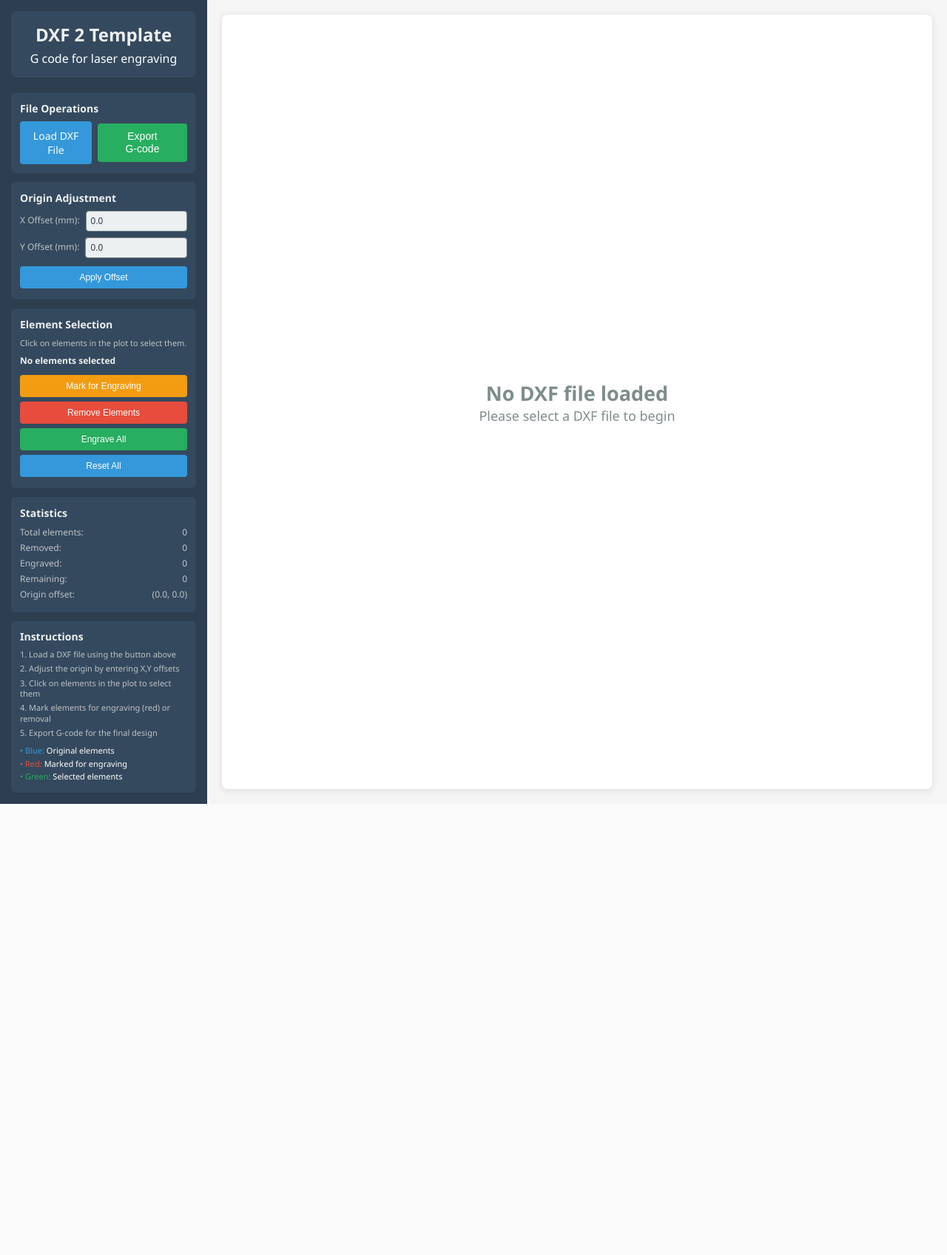
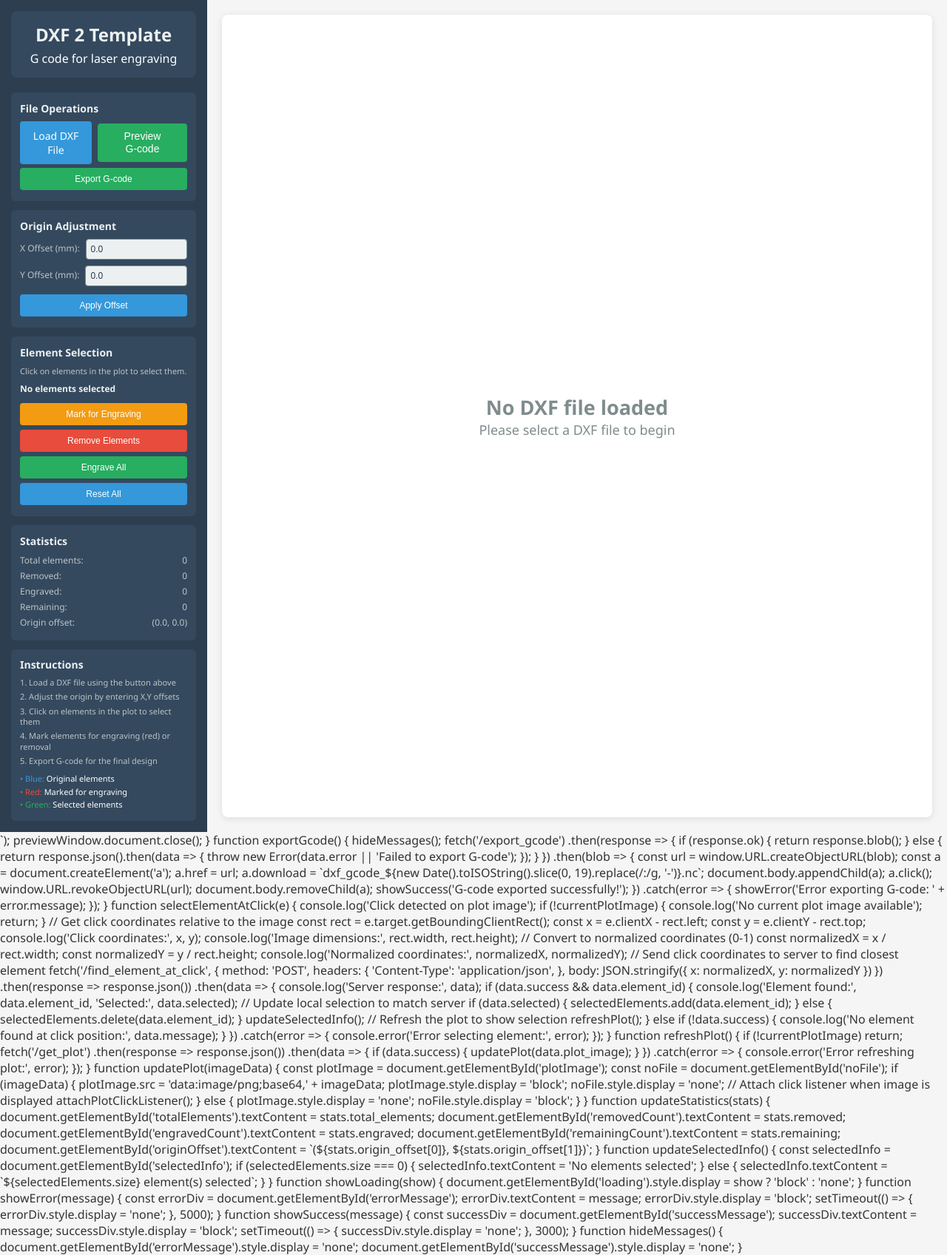
Before and after one commit to PBandJLogic/AppliedMasking-DXF2GCODE2LASER, a Flask app: page / in a window 1280 px wide. Shown: the whole page at 74% size. Before the commit the page ends 1087 px from the top, so only its background shows below. Run offline with Flask 3, Linux system fonts and the light colour scheme.

Commit message:
Add G-code preview and improve element selection
- Added G-code preview functionality with popup window
- Increased element selection tolerance (circles: 8mm, lines: 6mm)
- Added Preview G-code button alongside Export G-code
- Improved click sensitivity for easier element selection
- Added comprehensive G-code preview with statistics
- Preview window includes download functionality

```diff
--- a/app.py
+++ b/app.py
@@ -444,7 +444,9 @@ def mark_engraving():
             if data.get("element_ids") == []:
                 # Mark all non-removed elements for engraving
                 all_element_ids = set()
-                for x, y, radius, geom_type, element_id in session_data["current_points"]:
+                for x, y, radius, geom_type, element_id in session_data[
+                    "current_points"
+                ]:
                     if element_id not in session_data["removed_elements"]:
                         all_element_ids.add(element_id)
                 element_ids = list(all_element_ids)
@@ -568,6 +570,40 @@ def reset():
     )
 
 
+@app.route("/preview_gcode", methods=["GET"])
+def preview_gcode():
+    """Preview G-code for the current design"""
+    if not session_data["current_points"]:
+        return jsonify({"error": "No DXF file loaded"}), 400
+
+    # Filter points for engraving only
+    engraving_elements = {}
+    for x, y, radius, geom_type, element_id in session_data["current_points"]:
+        if (
+            element_id in session_data["engraved_elements"]
+            and element_id not in session_data["removed_elements"]
+        ):
+            if element_id not in engraving_elements:
+                engraving_elements[element_id] = {
+                    "geom_type": geom_type,
+                    "radius": radius,
+                    "points": [],
+                }
+            engraving_elements[element_id]["points"].append((x, y))
+
+    if not engraving_elements:
+        return jsonify({"error": "No elements marked for engraving"}), 400
+
+    # Generate G-code
+    gcode = generate_gcode(engraving_elements)
+
+    return jsonify({
+        "success": True,
+        "gcode": gcode,
+        "element_count": len(engraving_elements)
+    })
+
+
 @app.route("/export_gcode", methods=["GET"])
 def export_gcode():
     """Export G-code for the current design"""
@@ -677,8 +713,8 @@ def find_element_at_click():
                 distance = math.sqrt(
                     (actual_x - center_x) ** 2 + (actual_y - center_y) ** 2
                 )
-                # Use circle radius as tolerance
-                tolerance = max(radius * 0.5, 3.0)
+                # Use circle radius as tolerance - increased for easier selection
+                tolerance = max(radius * 0.8, 8.0)
                 if distance <= tolerance and distance < closest_distance:
                     closest_distance = distance
                     closest_element_id = element_id
@@ -689,7 +725,7 @@ def find_element_at_click():
                     p1 = points[i]
                     p2 = points[i + 1]
                     distance = point_to_line_distance((actual_x, actual_y), p1, p2)
-                    tolerance = 2.0  # 2mm tolerance for lines
+                    tolerance = 6.0  # 6mm tolerance for lines - increased for easier selection
                     if distance <= tolerance and distance < closest_distance:
                         closest_distance = distance
                         closest_element_id = element_id
--- a/templates/index.html
+++ b/templates/index.html
@@ -320,8 +320,9 @@
                         <label for="fileInput" class="file-input-label">Load DXF File</label>
                     </div>
                     <button class="btn btn-success btn-half btn-multiline"
-                        onclick="exportGcode()">Export<br>G-code</button>
+                        onclick="previewGcode()">Preview<br>G-code</button>
                 </div>
+                <button class="btn btn-success" onclick="exportGcode()" style="margin-top: 5px;">Export G-code</button>
             </div>
 
             <div class="section">
@@ -627,6 +628,77 @@
                 });
         }
 
+        function previewGcode() {
+            hideMessages();
+
+            fetch('/preview_gcode')
+                .then(response => response.json())
+                .then(data => {
+                    if (data.success) {
+                        showGcodePreview(data.gcode, data.element_count);
+                    } else {
+                        showError(data.error || 'Failed to preview G-code');
+                    }
+                })
+                .catch(error => {
+                    showError('Error previewing G-code: ' + error.message);
+                });
+        }
+
+        function showGcodePreview(gcode, elementCount) {
+            // Create preview window
+            const previewWindow = window.open('', 'gcodePreview', 'width=800,height=600,scrollbars=yes,resizable=yes');
+
+            previewWindow.document.write(`
+                <!DOCTYPE html>
+                <html>
+                <head>
+                    <title>G-code Preview</title>
+                    <style>
+                        body { font-family: monospace; margin: 20px; background: #f5f5f5; }
+                        .header { background: #2c3e50; color: white; padding: 15px; margin: -20px -20px 20px -20px; }
+                        .content { background: white; padding: 20px; border-radius: 5px; box-shadow: 0 2px 5px rgba(0,0,0,0.1); }
+                        pre { white-space: pre-wrap; word-wrap: break-word; }
+                        .stats { background: #ecf0f1; padding: 10px; border-radius: 3px; margin-bottom: 15px; }
+                        .btn { background: #3498db; color: white; border: none; padding: 10px 20px; border-radius: 3px; cursor: pointer; margin: 5px; }
+                        .btn:hover { background: #2980b9; }
+                    </style>
+                </head>
+                <body>
+                    <div class="header">
+                        <h2>G-code Preview</h2>
+                        <p>Elements marked for engraving: ${elementCount}</p>
+                    </div>
+                    <div class="content">
+                        <div class="stats">
+                            <strong>G-code Statistics:</strong><br>
+                            Total lines: ${gcode.split('\\n').length}<br>
+                            Elements to engrave: ${elementCount}
+                        </div>
+                        <button class="btn" onclick="downloadGcode()">Download G-code File</button>
+                        <button class="btn" onclick="window.close()">Close Preview</button>
+                        <hr>
+                        <pre>${gcode}</pre>
+                    </div>
+                    <script>
+                        function downloadGcode() {
+                            const blob = new Blob([\`${gcode}\`], { type: 'text/plain' });
+                            const url = window.URL.createObjectURL(blob);
+                            const a = document.createElement('a');
+                            a.href = url;
+                            a.download = 'dxf_gcode_${new Date().toISOString().slice(0, 19).replace(/:/g, '-')}.nc';
+                            document.body.appendChild(a);
+                            a.click();
+                            window.URL.revokeObjectURL(url);
+                            document.body.removeChild(a);
+                        }
+                    </script>
+                </body>
+                </html>
+            `);
+            previewWindow.document.close();
+        }
+
         function exportGcode() {
             hideMessages();
 
```
